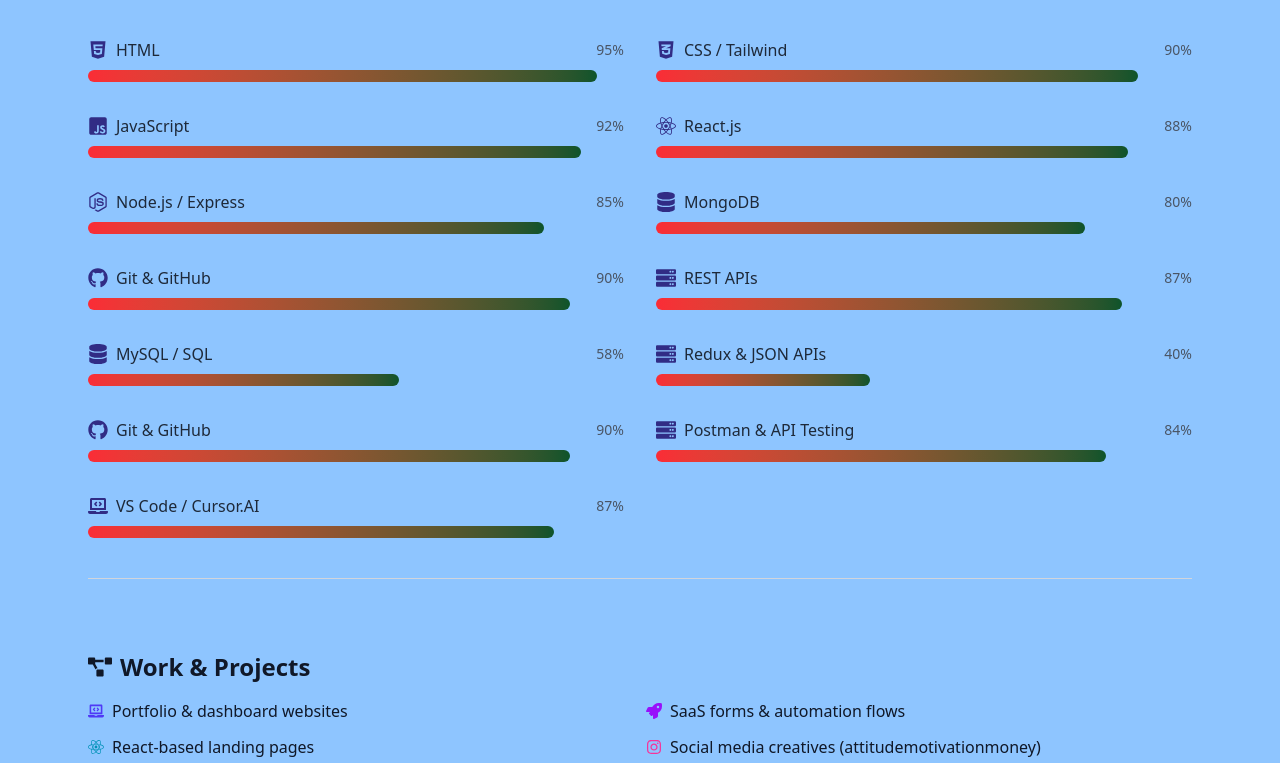
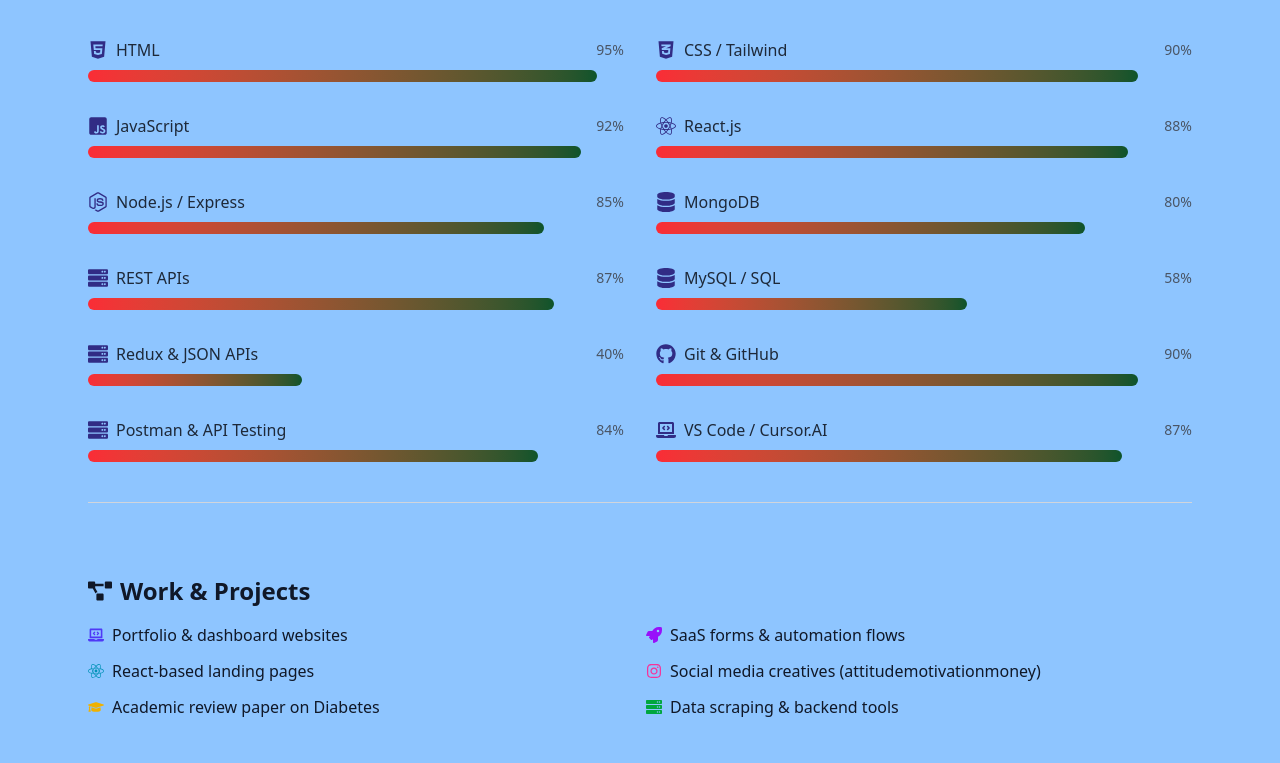
Before and after one commit to harshustle/harsh, a React (Vite) app in the folder Harsh/: page / in a window 1280 px wide. Shown: the part 1419-2182 px from the top of the page. Built offline with nearby package versions, Linux system fonts and the light colour scheme.

Commit message:
Resume name fix

```diff
--- a/Harsh/src/pages/About.jsx
+++ b/Harsh/src/pages/About.jsx
@@ -66,7 +66,6 @@
             { name: 'React.js', level: 88, Icon: FaReact },
             { name: 'Node.js / Express', level: 85, Icon: FaNodeJs },
             { name: 'MongoDB', level: 80, Icon: FaDatabase },
-            { name: 'Git & GitHub', level: 90, Icon: FaGithub },
             { name: 'REST APIs', level: 87, Icon: FaServer },
             { name: 'MySQL / SQL', level: 58, Icon: FaDatabase },
             { name: 'Redux & JSON APIs', level: 40, Icon: FaServer },
--- a/Harsh/src/pages/Home.jsx
+++ b/Harsh/src/pages/Home.jsx
@@ -52,7 +52,7 @@
                             <FaLaptopCode className="inline mr-2" /> View My Work
                         </a>
                         <a
-                            href="/Harsh_Resume.pdf"
+                            href="/HarshSrivastav_Resume.pdf"
                             download
                             className="border border-gray-800 hover:bg-gray-100 text-gray-800 font-semibold px-6 py-3 rounded-full text-center"
                         >
```
